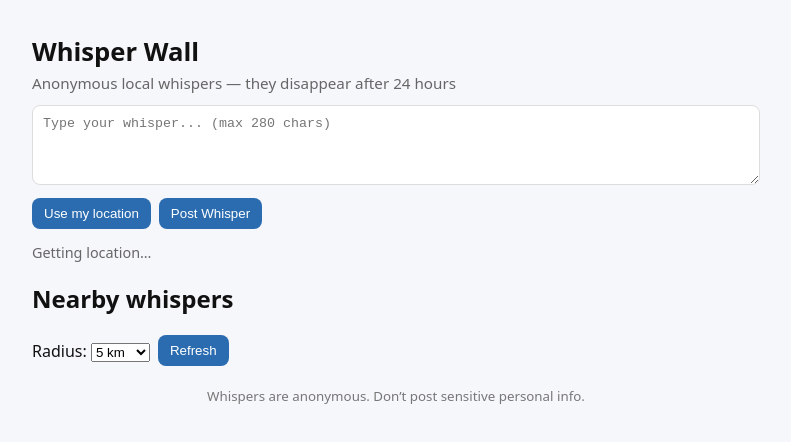
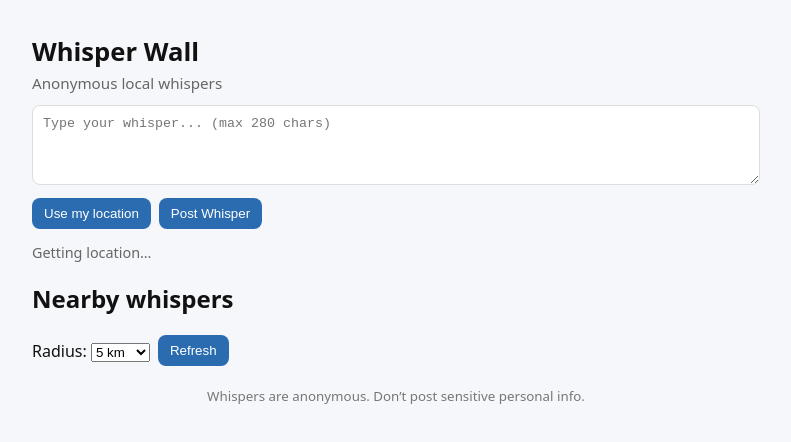
Before and after one commit to naveenvit/whisperwall, a website: page public/index.html in a window 1280 px wide. Shown: the whole page, without its empty margins (244-1035 px from the left). Drawn offline with Linux system fonts and the light colour scheme.

Commit message:
Update index.html

```diff
--- a/public/index.html
+++ b/public/index.html
@@ -10,7 +10,7 @@
   <div class="app">
     <header>
       <h1>Whisper Wall</h1>
-      <p class="subtitle">Anonymous local whispers — they disappear after 24 hours</p>
+      <p class="subtitle">Anonymous local whispers</p>
     </header>
 
     <main>
```
